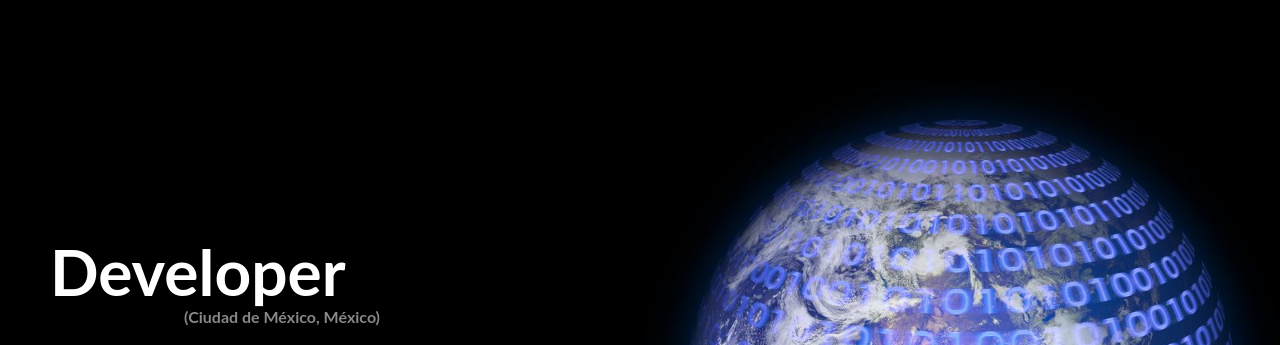
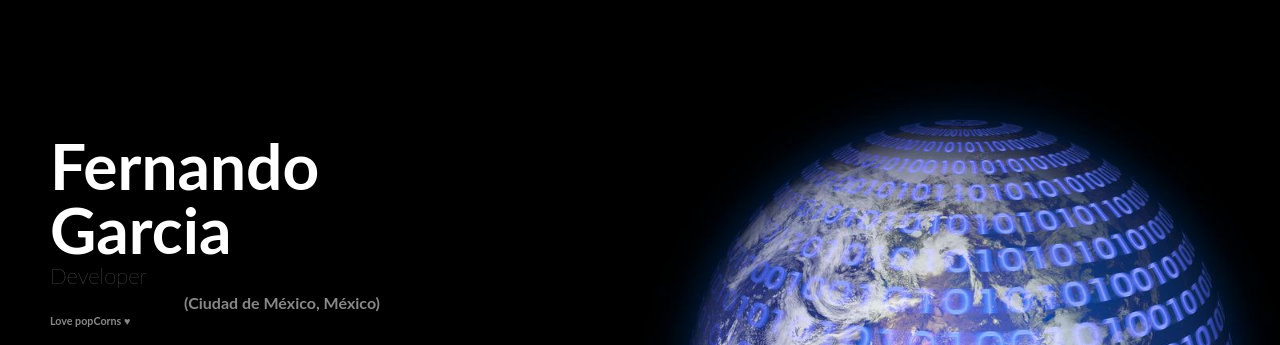
Before and after one commit to Kmanio/Kmanio.github.io, a plain HTML site: page index.html in a window 1280 px wide. Shown: the top 345 px of the page. Drawn offline with Linux system fonts and the light colour scheme; a web font is replaced by a local one.

Commit message:
Se agregan dos etiquedas mi nombre y palomitas

```diff
--- a/index.html
+++ b/index.html
@@ -17,8 +17,10 @@
         <div id="siteTop" class="">
             <div class="content">
                 <hgroup>
-                    <h1>Developer</h1>
+                    <h1>Fernando Garcia</h1>
+                    <h2>Developer</h2>
                     <h3>(Ciudad de México, México)</h3>
+                    <h6>Love popCorns ♥</h6>
                 </hgroup>
                 <nav>
                     <ul>
```
